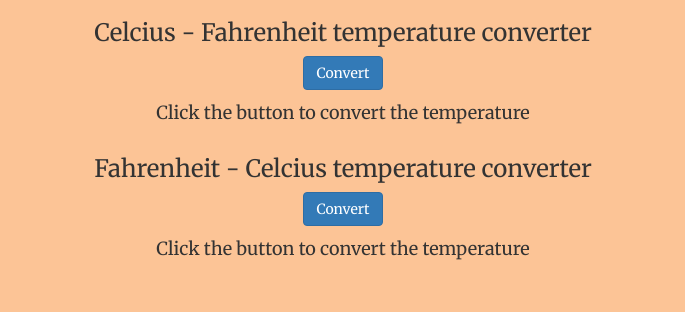
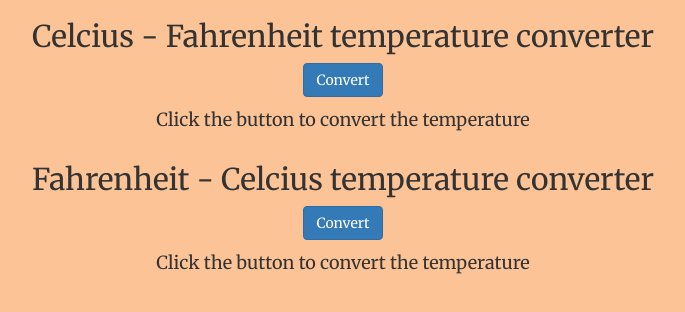
Before and after one commit to krzysztofhejna/Temperature-Converter-v2, a website: page index.html in a window 1280 px wide. Shown: the whole page, without its empty margins (297-982 px from the left). Drawn offline with nearby package versions, Linux system fonts and the light colour scheme.

Commit message:
Update index.html

```diff
--- a/index.html
+++ b/index.html
@@ -11,13 +11,13 @@
     <body>
         <main class="container">
             <div class="converterCtoF" id="converterCtoF">
-                <h1>Celcius - Fahrenheit temperature converter</h1>
+                <h2>Celcius - Fahrenheit temperature converter</h1>
                 <button class="btn btn-primary" id="converterCtoF-btn">Convert</button>
                 <div class="output" id="converterCtoF-output">Click the button to convert the temperature</div>
                 <div class="tidbit" id="converterCtoF-tidbit"></div>
             </div>
             <div class="converterFtoC" id="converterFtoC">
-                <h1>Fahrenheit - Celcius temperature converter</h1>
+                <h2>Fahrenheit - Celcius temperature converter</h1>
                 <button class="btn btn-primary" id="converterFtoC-btn">Convert</button>
                 <div class="output" id="converterFtoC-output">Click the button to convert the temperature</div>
                 <div class="tidbit" id="converterFtoC-tidbit"></div>
```
